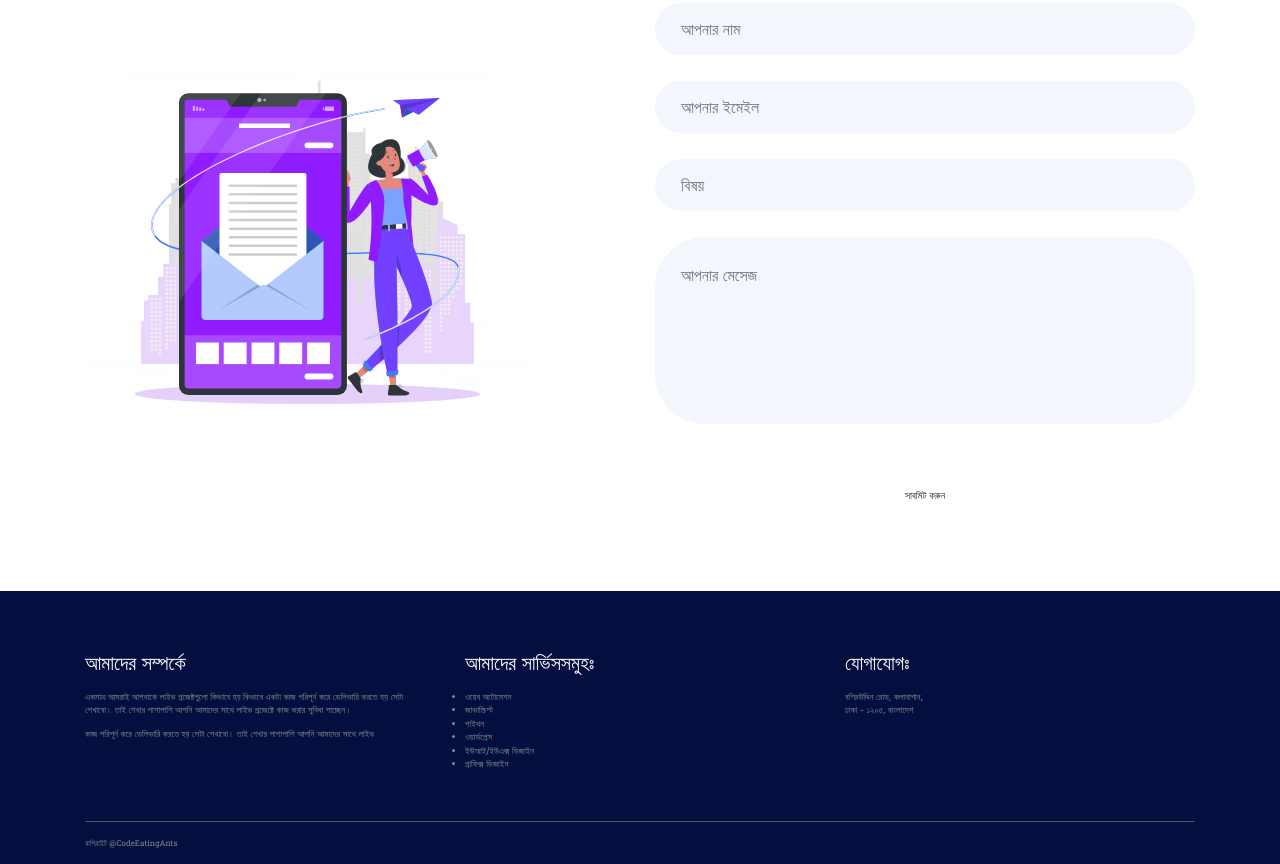
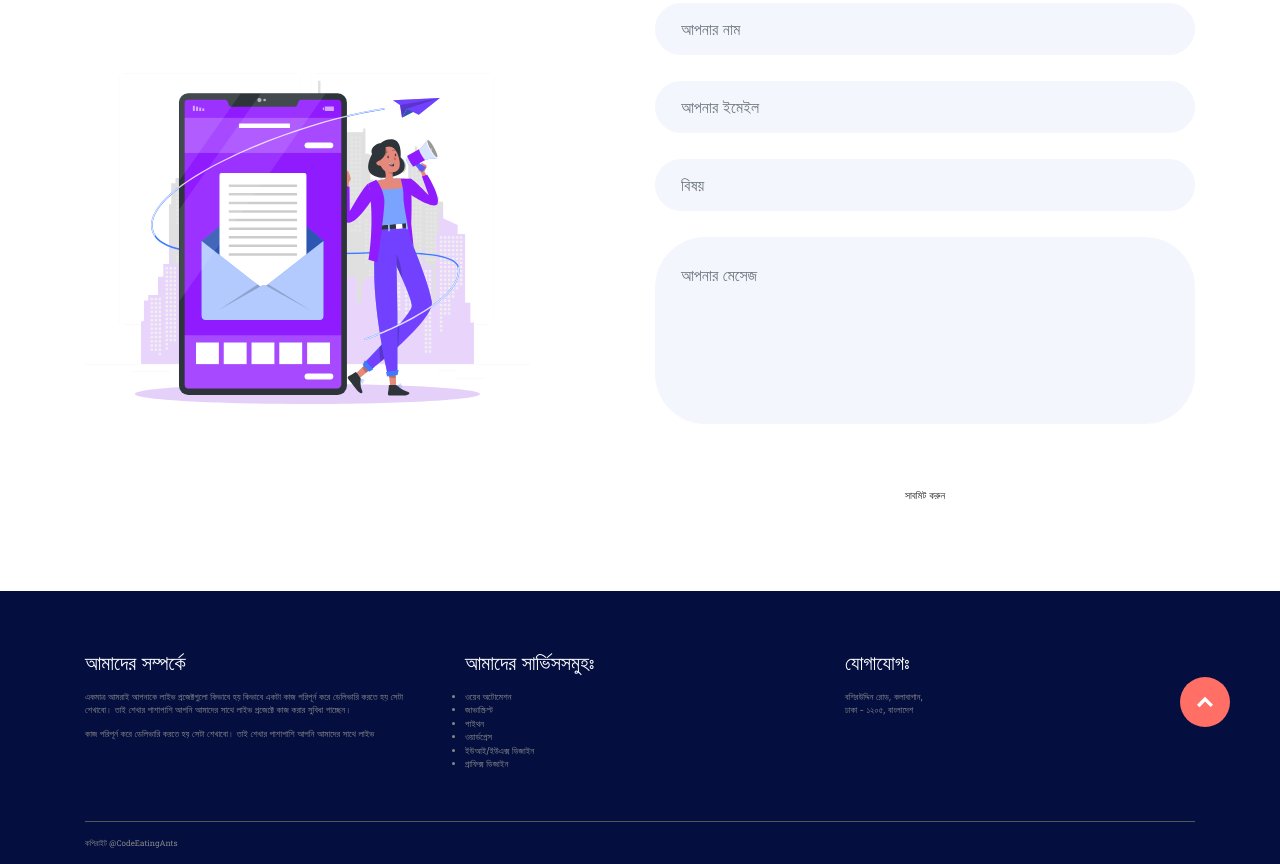
Before and after one commit to dataautomators-academy/homepage, a website built with Parcel: page src/index.html in a window 1280 px wide. Shown: the part 2428-3292 px from the top of the page. Built offline with nearby package versions, Linux system fonts and the light colour scheme.

Commit message:
feat(scroll_top): add smooth scroll top button on footer

```diff
--- a/src/assets/js/app.js
+++ b/src/assets/js/app.js
@@ -9,6 +9,17 @@ $(document).ready(function () {
 
   // prevent clicking [HOME] page :)
   $(".disable").on("click", (e) => e.preventDefault());
+
+  // scroll_to_top button event
+  $(".scroll__top").on("click", (e) => {
+    e.preventDefault();
+    $("html").animate(
+      {
+        scrollTop: 0,
+      },
+      1000
+    );
+  });
 
   // FUNNY:- Message for Developers who open Dev-Tools on out site :)
   const styles = `
--- a/src/assets/sass/_footer.scss
+++ b/src/assets/sass/_footer.scss
@@ -1,4 +1,5 @@
 .footer {
+  position: relative;
   background: $color-bg;
   color: $color-grey;
   padding-top: 6rem;
@@ -24,4 +25,36 @@
   .font-english {
     font-family: $font-english;
   }
+
+  // scroll_to_top button style
+  .scroll__top {
+    display: block;
+    position: absolute;
+    width: 5rem;
+    height: 5rem;
+    bottom: 50%;
+    right: 5rem;
+    cursor: hand;
+    border-radius: 50%;
+    background: $color-secondary;
+    transition: all 0.3s cubic-bezier(0.25, 0.25, 0, 1);
+
+    &:hover {
+      text-decoration: none;
+      box-shadow: 0 0 10px rgba($color-white, 0.7);
+    }
+    &::before {
+      position: absolute;
+      top: 50%;
+      left: 50%;
+      transform: translate(-50%, -50%);
+      content: "";
+      width: 5rem;
+      height: 5rem;
+      border-radius: 100%;
+      background-image: url(../img/top_arrow.svg);
+      background-position: center 50%;
+      background-repeat: no-repeat;
+    }
+  }
 }
--- a/src/index.html
+++ b/src/index.html
@@ -405,6 +405,7 @@
             </div>
           </div>
         </div>
+        <a href="" class="scroll__top"></a>
       </footer>
     </main>
     <script src="script.js"></script>
```
Also changed, not shown: src/assets/img/top_arrow.svg (added).
